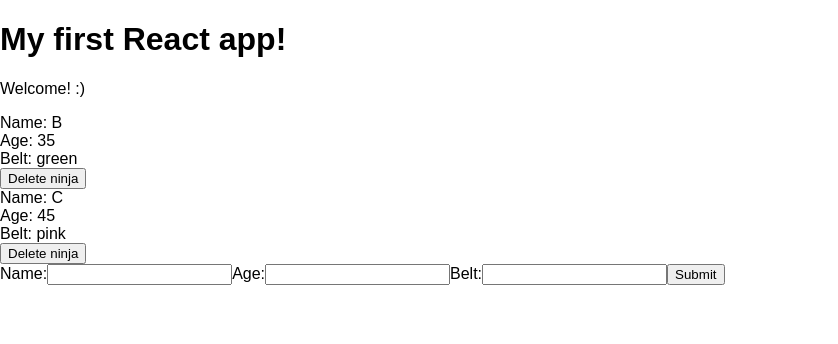
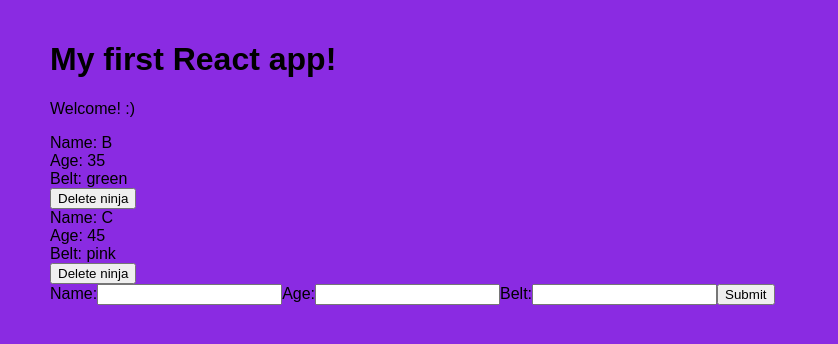
Before and after one commit to AlexLintu/React-challenges, a React (Create React App) app in the folder my-app/: page / in a window 1280 px wide. Shown: the top 344 px of the page, without its empty margins (0-838 px from the left). Built offline with nearby package versions, Linux system fonts and the light colour scheme.

Commit message:
Added CSS style

```diff
--- a/my-app/src/index.css
+++ b/my-app/src/index.css
@@ -2,4 +2,6 @@
   margin: 0;
   padding: 0;
   font-family: sans-serif;
+  background: blueviolet;
+  padding: 20px 50px;
 }
```
